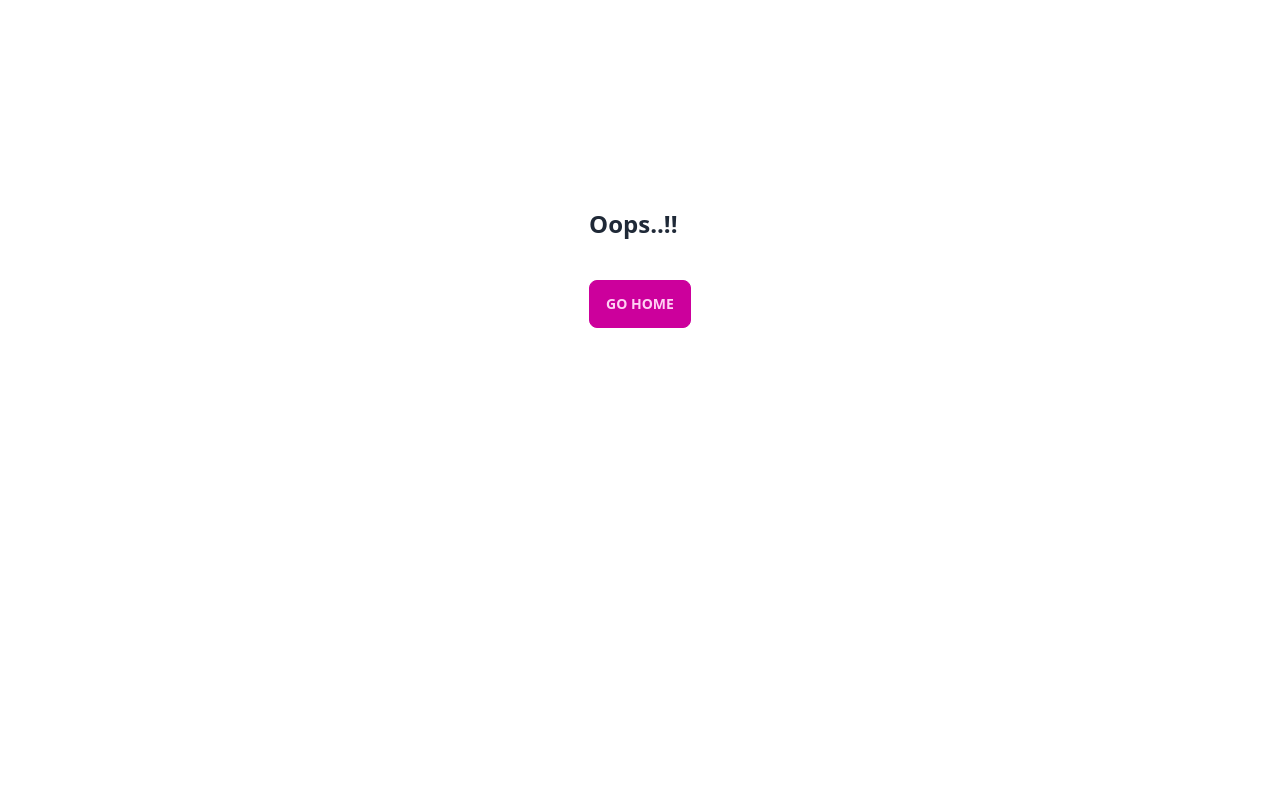
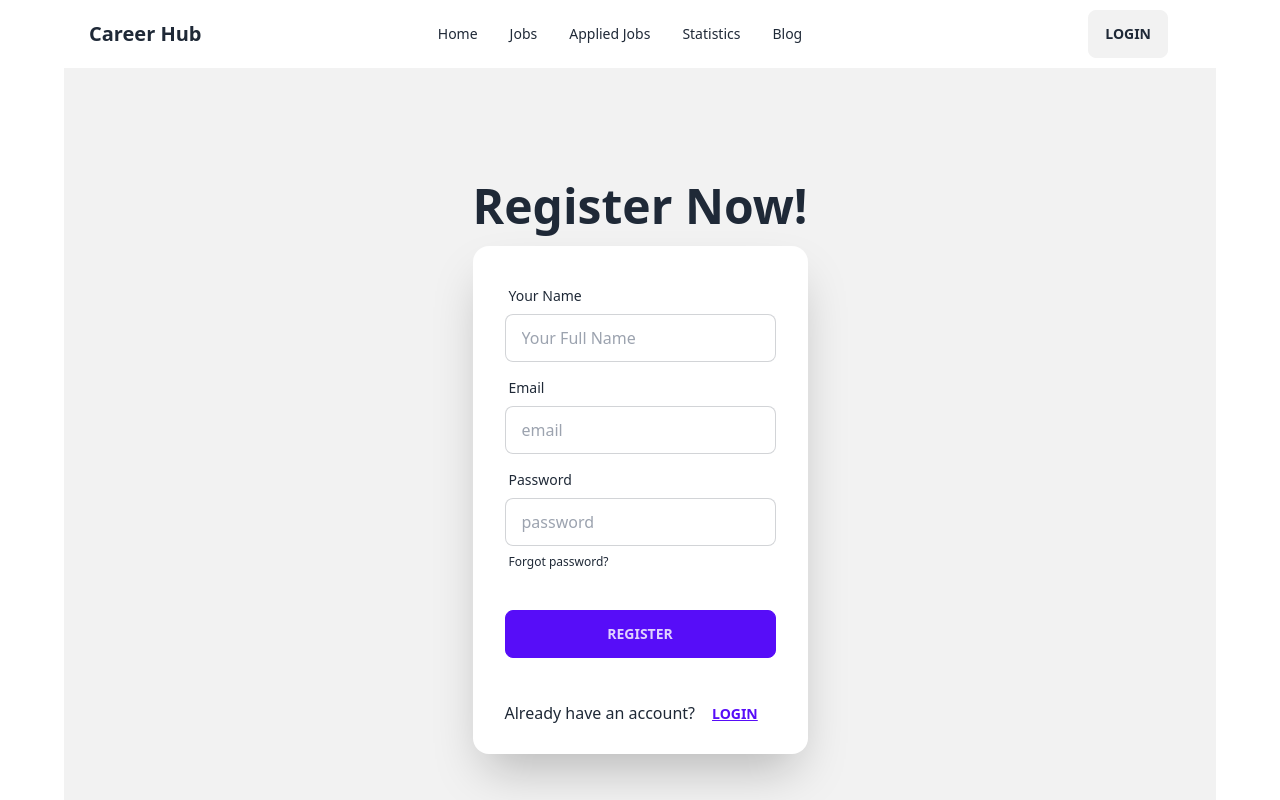
Before and after one commit to Razib1998/Careear-Hub, a React (Vite) app: page /register in a window 1280 px wide. Before the commit this address had no page. Shown: the top 800 px of the page. Built offline with nearby package versions, Linux system fonts and the light colour scheme.

Commit message:
Authentification user create part done

```diff
--- a/index.html
+++ b/index.html
@@ -2,9 +2,9 @@
 <html lang="en" data-theme = 'light'>
   <head>
     <meta charset="UTF-8" />
-    <link rel="icon" type="image/svg+xml" href="/vite.svg" />
+    <link rel="icon" type="image/svg+xml" href="/chip.png" />
     <meta name="viewport" content="width=device-width, initial-scale=1.0" />
-    <title>Vite + React</title>
+    <title>Career Hub</title>
   </head>
   <body>
     <div id="root"></div>
--- a/package.json
+++ b/package.json
@@ -10,10 +10,13 @@
     "preview": "vite preview"
   },
   "dependencies": {
+    "firebase": "^10.6.0",
     "localforage": "^1.10.0",
     "match-sorter": "^6.3.1",
     "react": "^18.2.0",
     "react-dom": "^18.2.0",
+    "react-helmet": "^6.1.0",
+    "react-helmet-async": "^1.3.0",
     "react-icons": "^4.11.0",
     "react-router-dom": "^6.17.0",
     "react-toastify": "^9.1.3",
--- /dev/null
+++ b/src/Context/ContextProvider.jsx
@@ -0,0 +1,29 @@
+/* eslint-disable react-refresh/only-export-components */
+import { createContext, useState } from "react";
+import { createUserWithEmailAndPassword } from "firebase/auth";
+import auth from "../Firebase/Firebase.config";
+
+export const myContext = createContext(null)
+
+const ContextProvider = ({children}) => {
+
+    const [user, setUser] = useState(null)
+
+    const createUser = (email, password) =>{
+        return createUserWithEmailAndPassword(auth,email, password)
+    }
+
+    const contextInfo = {
+        user,
+        createUser
+
+    }
+
+    return (
+        <myContext.Provider value={contextInfo}>
+            {children}
+        </myContext.Provider>
+    );
+};
+
+export default ContextProvider;
--- /dev/null
+++ b/src/Firebase/Firebase.config.js
@@ -0,0 +1,22 @@
+// Import the functions you need from the SDKs you need
+import { initializeApp } from "firebase/app";
+import { getAuth } from "firebase/auth";
+
+// TODO: Add SDKs for Firebase products that you want to use
+// https://firebase.google.com/docs/web/setup#available-libraries
+
+// Your web app's Firebase configuration
+const firebaseConfig = {
+  apiKey: "AIzaSyBBLWv1oj109OU4eWprbJ0bvNbp3GMQyLU",
+  authDomain: "careear-hub-9a972.firebaseapp.com",
+  projectId: "careear-hub-9a972",
+  storageBucket: "careear-hub-9a972.appspot.com",
+  messagingSenderId: "773331594408",
+  appId: "1:773331594408:web:76d4072b4e0a4b3dd4269d",
+};
+
+// Initialize Firebase
+const app = initializeApp(firebaseConfig);
+const auth = getAuth(app);
+
+export default auth;
--- a/src/components/Applied/AppliedJobCard.jsx
+++ b/src/components/Applied/AppliedJobCard.jsx
@@ -1,6 +1,7 @@
 /* eslint-disable react/prop-types */
 import { GrLocation } from "react-icons/gr";
 import { AiOutlineDollarCircle } from "react-icons/ai";
+import { Helmet } from "react-helmet-async";
 
 const AppliedJobCard = ({ job }) => {
   const {
@@ -14,6 +15,9 @@ const AppliedJobCard = ({ job }) => {
   } = job;
   return (
     <div>
+      <Helmet>
+        <title>Career Hub | Applied jobs</title>
+      </Helmet>
       <div className="card card-side bg-base-100 shadow-xl">
         <figure className="bg-slate-100 shadow-lg p-6 ml-4">
           <img src={logo} alt="Movie" />
--- a/src/components/Header/Header.jsx
+++ b/src/components/Header/Header.jsx
@@ -1,4 +1,4 @@
-import { NavLink } from "react-router-dom";
+import { Link, NavLink } from "react-router-dom";
 
 
 const Header = () => {
@@ -52,14 +52,13 @@ const Header = () => {
         <a className="btn btn-ghost normal-case text-xl"> Career Hub</a>
       </div>
       <div className="navbar-center hidden lg:flex">
-        <ul className="menu menu-horizontal px-1">
-          {links}
-        </ul>
+        <ul className="menu menu-horizontal px-1">{links}</ul>
       </div>
       <div className="navbar-end mr-10">
-        <a className="btn">Start Applying</a>
+        <Link to={"/login"}>
+          <button className="btn">Login</button>
+        </Link>
       </div>
-
     </div>
   );
 };
--- /dev/null
+++ b/src/components/Header/Login/Login.jsx
@@ -0,0 +1,71 @@
+import { useContext } from "react";
+import { Link } from "react-router-dom";
+import { myContext } from "../../../Context/ContextProvider";
+
+const Login = () => {
+
+    const info = useContext(myContext);
+    console.log(info)
+
+    const handleLogin = (e) => {
+      e.preventDefault();
+      const email = e.target.email.value;
+      const password = e.target.password.value;
+      console.log( email, password);
+    };
+  return (
+    <div className="hero min-h-screen bg-base-200">
+      <div className="hero-content flex-col ">
+        <div className="text-center">
+          <h1 className="text-5xl font-bold">Login now!</h1>
+        </div>
+        <div className="card shrink-0 w-full max-w-sm shadow-2xl bg-base-100">
+          <form onSubmit={handleLogin} className="card-body">
+            <div className="form-control">
+              <label className="label">
+                <span className="label-text">Email</span>
+              </label>
+              <input
+                type="email"
+                name="email"
+                placeholder="email"
+                className="input input-bordered"
+                required
+              />
+            </div>
+            <div className="form-control">
+              <label className="label">
+                <span className="label-text">Password</span>
+              </label>
+              <input
+                type="password"
+                name="password"
+                placeholder="password"
+                className="input input-bordered"
+                required
+              />
+              <label className="label">
+                <a href="#" className="label-text-alt link link-hover">
+                  Forgot password?
+                </a>
+              </label>
+            </div>
+            <div className="form-control mt-6">
+              <button className="btn btn-primary">Login</button>
+            </div>
+          </form>
+          <div>
+            <p className="ml-4 mb-4">
+              Don't have an account?
+              <Link to={"/register"}>
+                <button className="btn btn-link">Register Now</button>
+              </Link>
+            </p>
+          </div>
+        </div>
+      </div>
+    </div>
+  );
+};
+
+export default Login;
--- /dev/null
+++ b/src/components/Header/Register/Register.jsx
@@ -0,0 +1,93 @@
+import { useContext } from "react";
+import { Link } from "react-router-dom";
+import { myContext } from "../../../Context/ContextProvider";
+
+const Register = () => {
+
+    const { createUser } = useContext(myContext);
+
+    const handleSubmit = e =>{
+    e.preventDefault();
+    const name = e.target.name.value;
+    const email = e.target.email.value;
+    const password = e.target.password.value;
+    console.log(name, email, password)
+
+    createUser(email, password)
+    .then(result =>{
+        console.log(result.user)
+    })
+    .catch(error =>{
+        console.error(error)
+    })
+
+
+    }
+  return (
+    <div className="hero min-h-screen bg-base-200">
+      <div className="hero-content flex-col ">
+        <div className="text-center">
+          <h1 className="text-5xl font-bold">Register Now!</h1>
+        </div>
+        <div className="card shrink-0 w-full max-w-sm shadow-2xl bg-base-100">
+          <form onSubmit={handleSubmit} className="card-body">
+            <div className="form-control">
+              <label className="label">
+                <span className="label-text">Your Name</span>
+              </label>
+              <input
+                type="text"
+                name="name"
+                placeholder="Your Full Name"
+                className="input input-bordered"
+                required
+              />
+            </div>
+            <div className="form-control">
+              <label className="label">
+                <span className="label-text">Email</span>
+              </label>
+              <input
+                type="email"
+                name="email"
+                placeholder="email"
+                className="input input-bordered"
+                required
+              />
+            </div>
+            <div className="form-control">
+              <label className="label">
+                <span className="label-text">Password</span>
+              </label>
+              <input
+                type="password"
+                name="password"
+                placeholder="password"
+                className="input input-bordered"
+                required
+              />
+              <label className="label">
+                <a href="#" className="label-text-alt link link-hover">
+                  Forgot password?
+                </a>
+              </label>
+            </div>
+            <div className="form-control mt-6">
+              <button className="btn btn-primary">Register</button>
+            </div>
+          </form>
+          <div>
+            <p className="ml-8 mb-4">
+              Already have an account?
+              <Link to={"/login"}>
+                <button className="btn btn-link">Login</button>
+              </Link>
+            </p>
+          </div>
+        </div>
+      </div>
+    </div>
+  );
+};
+
+export default Register;
--- a/src/components/Home/Home.jsx
+++ b/src/components/Home/Home.jsx
@@ -1,3 +1,4 @@
+import { Helmet } from "react-helmet";
 import Banner from "../Banner/Banner";
 import CategoryList from "../CategoryList/CategoryList";
 import Feature from "../Feature/Feature";
@@ -6,6 +7,9 @@ import Feature from "../Feature/Feature";
 const Home = () => {
     return (
         <div>
+            <Helmet>
+                <title>Career Hub | Home</title>
+            </Helmet>
             <Banner></Banner>
             <CategoryList></CategoryList>
            <Feature></Feature>
--- a/src/components/JobDetails/JobDetails.jsx
+++ b/src/components/JobDetails/JobDetails.jsx
@@ -9,6 +9,7 @@ import { GrLocation } from "react-icons/gr";
 import { ToastContainer, toast } from "react-toastify";
 import "react-toastify/dist/ReactToastify.css";
 import { saveJobApplication } from "../../Utility/LocalStorage";
+import { Helmet } from "react-helmet-async";
 
 const JobDetails = () => {
   const jobs = useLoaderData();
@@ -23,6 +24,9 @@ const JobDetails = () => {
   }
   return (
     <div>
+      <Helmet>
+        <title>Career Hub | job-Details</title>
+      </Helmet>
       <div className="hero h-[300px] w-[1190px]  bg-base-200 mb-2">
         <div className="hero-content text-center">
           <div className="max-w-md">
```
Also changed, not shown: src/main.jsx (+17 -1 lines), public/chip.png (added), 1 other file (tests, documents, lock files or other folders).
